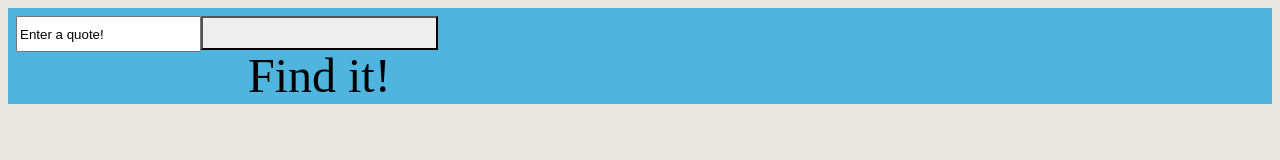
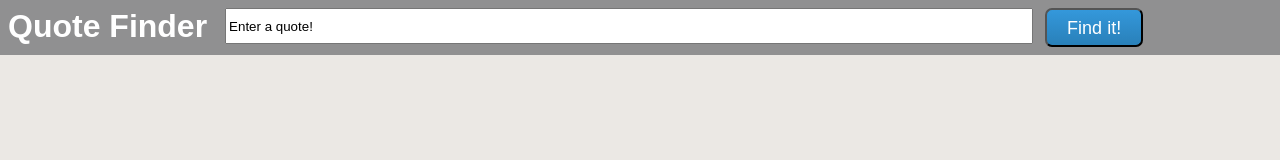
Before and after one commit to sfaria/lucene-demo, a plain HTML site: page src/WEB-INF/index.html in a window 1280 px wide. Drawn offline with Linux system fonts and the light colour scheme.

Commit message:
Some cheesey nav bar styling.

```diff
--- a/src/WEB-INF/css/index.css
+++ b/src/WEB-INF/css/index.css
@@ -1,9 +1,15 @@
+html * {
+    font-family: Arial, serif !important;
+}
+
 nav {
-    background-color: #4fb4de;
+    background-color: #909091;
+    border-bottom: black;
 }
 
 body {
     background-color: #EBE8E4;
+    margin: 0 0 16px;
 }
 
 .nav_ul {
@@ -21,18 +27,33 @@ body {
     height: 30px;
 }
 
+.search_div {
+    padding: 30px 8px 8px 8px;
+}
+
 button {
-    display: inline-block;
-    margin: 0 10px 0 0;
-    padding: 15px 45px;
-    font-size: 48px;
-    font-family: "Bitter",serif;
-    line-height: 1.8;
-    appearance: none;
-    box-shadow: none;
-    border-radius: 0;
+    background: #3498db;
+    background-image: -webkit-linear-gradient(top, #3498db, #2980b9);
+    background-image: -moz-linear-gradient(top, #3498db, #2980b9);
+    background-image: -ms-linear-gradient(top, #3498db, #2980b9);
+    background-image: -o-linear-gradient(top, #3498db, #2980b9);
+    background-image: linear-gradient(to bottom, #3498db, #2980b9);
+    -webkit-border-radius: 7px;
+    -moz-border-radius: 7px;
+    border-radius: 7px;
+    color: #ffffff;
+    font-size: large;
+    padding: 8px 20px 6px 20px;
+    text-decoration: none;
+    outline: none;
 }
 
 button:focus {
-    outline: none
+    background: #3cb0fd;
+    background-image: -webkit-linear-gradient(top, #3cb0fd, #3498db);
+    background-image: -moz-linear-gradient(top, #3cb0fd, #3498db);
+    background-image: -ms-linear-gradient(top, #3cb0fd, #3498db);
+    background-image: -o-linear-gradient(top, #3cb0fd, #3498db);
+    background-image: linear-gradient(to bottom, #3cb0fd, #3498db);
+    text-decoration: none;
 }
--- a/src/WEB-INF/index.html
+++ b/src/WEB-INF/index.html
@@ -13,15 +13,18 @@
     <body>
         <nav>
             <ul class="nav_ul">
-                <li class="nav_li">
-                    <input class="nav_element" id="search_text" value="Enter a quote!" title="Want to find a quote? Type it in here!"/>
+                <li class="nav_li" style="padding-right: 18px">
+                    <label style="color: #FFFFFF; font-size: xx-large; font-weight: bold;">Quote Finder</label>
+                </li>
+                <li class="nav_li" style="padding-right: 12px">
+                    <input style="width: 60em" class="nav_element" id="search_text" value="Enter a quote!" title="Want to find a quote? Type it in here!"/>
                 </li>
                 <li class="nav_li">
-                    <button class="nav_element" type="button" onclick="performSearch()">Find it!</button>
+                    <button onclick="performSearch()">Find it!</button>
                 </li>
             </ul>
         </nav>
 
-        <div id="search_results"></div>
+        <div class="search_div" id="search_results"></div>
     </body>
 </html>
```
